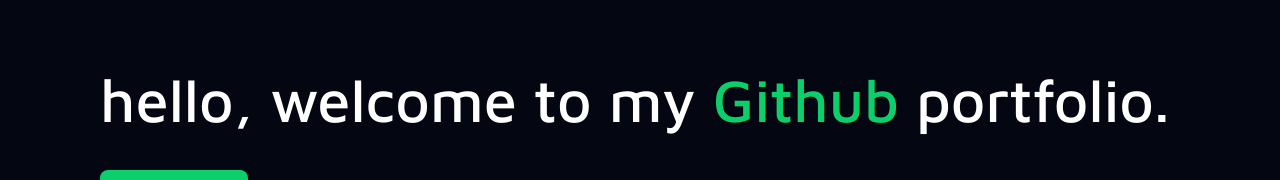
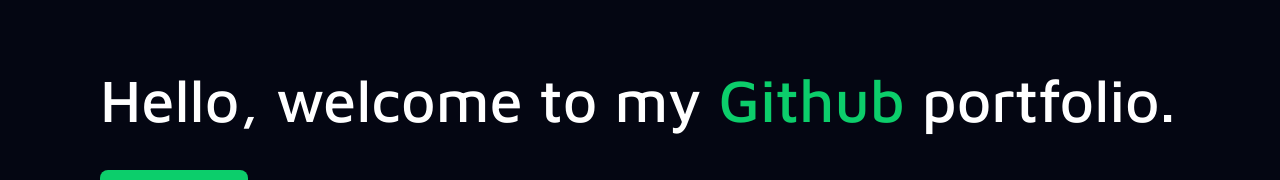
Before and after one commit to kodeman2/Alschool-S3-vue, a Vue app: page / in a window 1280 px wide. Shown: the part 141-321 px from the top of the page. Built offline with nearby package versions, Linux system fonts and the light colour scheme; no server answers.

Commit message:
feat:ui fix

```diff
--- a/src/views/Homepage.vue
+++ b/src/views/Homepage.vue
@@ -23,7 +23,7 @@
   <div data-aos="zoom-in"  data-aos-duration="1500" class="flex flex-col mt-20">
     <div  data-aos="fade-right" data-aos-duration="2500" class="flex flex-col">
 
-      <p  class=" text-6xl font-medium w-full">hello, welcome to my <a  href="https://github.com/kodeman2" class="text-[#0cce6b] ">Github</a> portfolio.</p>
+      <p  class=" text-6xl font-medium w-full">Hello, welcome to my <a  href="https://github.com/kodeman2" class="text-[#0cce6b] ">Github</a> portfolio.</p>
       <button @click="scrollToContact" class="mr-auto bg-[#0cce6b] text-[#000] text-base font-medium px-8 py-3 rounded-lg mt-10">Contact Me</button>
     </div>
 
```
